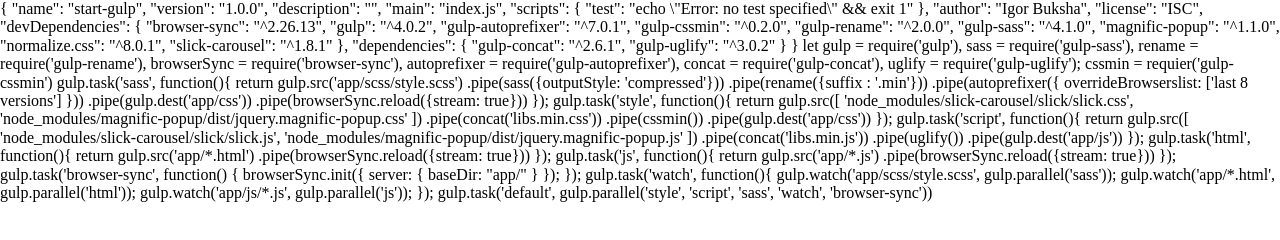
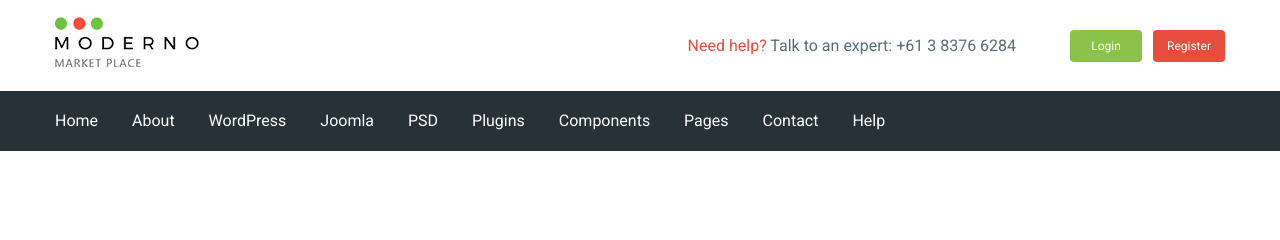
Before and after one commit to ehotzvezdolet/moderno, a website: page app/index.html in a window 1280 px wide. Drawn offline with nearby package versions, Linux system fonts and the light colour scheme; files that its build step writes are made by us from their sources.

Commit message:
added header

```diff
--- a/app/index.html
+++ b/app/index.html
@@ -1,120 +1,105 @@
 <!DOCTYPE html>
 <html lang="en">
+
 <head>
     <meta charset="UTF-8">
+    <link rel="preconnect" href="https://fonts.gstatic.com">
+    <link href="https://fonts.googleapis.com/css2?family=Roboto:wght@400;500;700&display=swap" rel="stylesheet">
     <meta name="viewport" content="width=device-width, initial-scale=1.0">
     <title>Document</title>
     <link rel="stylesheet" href="css/libs.min.css">
     <link rel="stylesheet" href="css/style.min.css">
+
 </head>
+
 <body>
-    {
-        "name": "start-gulp",
-        "version": "1.0.0",
-        "description": "",
-        "main": "index.js",
-        "scripts": {
-          "test": "echo \"Error: no test specified\" && exit 1"
-        },
-        "author": "Igor Buksha",
-        "license": "ISC",
-        "devDependencies": {
-          "browser-sync": "^2.26.13",
-          "gulp": "^4.0.2",
-          "gulp-autoprefixer": "^7.0.1",
-          "gulp-cssmin": "^0.2.0",
-          "gulp-rename": "^2.0.0",
-          "gulp-sass": "^4.1.0",
-          "magnific-popup": "^1.1.0",
-          "normalize.css": "^8.0.1",
-          "slick-carousel": "^1.8.1"
-        },
-        "dependencies": {
-          "gulp-concat": "^2.6.1",
-          "gulp-uglify": "^3.0.2"
-        }
-      }
+    <header class="header">
+        <div class="header__top">
+            <div class="container">
+                <div class="header__top-inner">
+                    <div class="header__logo">
+                        <a href="#">
+                            <img src="images/logo.png" alt="">
+                        </a>
+                    </div>
+                    <div class="header__text">
+                        <a href=""><span>Need help?</span>
+                        </a> Talk to an expert:
+                        <a class="header__phone" href="tel:61383766284">+61 3 8376
+                            6284</a>
+                    </div>
+                    <div class="header__box">
+                        <a class="basket" href="#"></a>
+                        <a href="#" class="header__btn header__btn-login">Login</a>
+                        <a href="#" class="header__btn header__btn-register">Register</a>
+                    </div>
+                </div>
+            </div>
+        </div>
+        <div class="header__menu">
+            <div class="container">
+                <div class="menu">
+                    <ul class="menu__list">
+                        <li>
+                            <a href="#">
+                                Home
+                            </a>
+                        </li>
+                        <li>
+                            <a href="#">
+                                About
+                            </a>
+                        </li>
+                        <li>
+                            <a href="#">
+                                WordPress
+                            </a>
+                        </li>
+                        <li>
+                            <a href="#">
+                                Joomla
+                            </a>
+                        </li>
+                        <li>
+                            <a href="#">
+                                PSD
+                            </a>
+                        </li>
+                        <li>
+                            <a href="#">
+                                Plugins
+                            </a>
+                        </li>
+                        <li>
+                            <a href="#">
+                                Components
+                            </a>
+                        </li>
+                        <li>
+                            <a href="#">
+                                Pages
+                            </a>
+                        </li>
+                        <li>
+                            <a href="#">
+                                Contact
+                            </a>
+                        </li>
+                        <li>
+                            <a href="#">
+                                Help
+                            </a>
+                        </li>
+                    </ul>
+                </div>
+            </div>
+        </div>
 
 
 
 
 
-      let gulp = require('gulp'),
-      sass = require('gulp-sass'),
-      rename = require('gulp-rename'),
-      browserSync = require('browser-sync'),
-      autoprefixer = require('gulp-autoprefixer'),
-      concat = require('gulp-concat'),
-      uglify = require('gulp-uglify');
-      cssmin = requier('gulp-cssmin')
-
-
-  gulp.task('sass', function(){
-     return gulp.src('app/scss/style.scss')
-              .pipe(sass({outputStyle: 'compressed'}))
-              .pipe(rename({suffix : '.min'}))
-              .pipe(autoprefixer({
-                  overrideBrowserslist: ['last 8 versions']
-              }))
-              .pipe(gulp.dest('app/css'))
-              .pipe(browserSync.reload({stream: true}))
-  });
-
-  gulp.task('style', function(){
-      return gulp.src([
-          'node_modules/slick-carousel/slick/slick.css',
-          'node_modules/magnific-popup/dist/jquery.magnific-popup.css'
-      ])
-         .pipe(concat('libs.min.css'))
-         .pipe(cssmin())
-         .pipe(gulp.dest('app/css'))
-
-  });
-
-
-
-  gulp.task('script', function(){
-      return gulp.src([
-          'node_modules/slick-carousel/slick/slick.js',
-          'node_modules/magnific-popup/dist/jquery.magnific-popup.js'
-      ])
-         .pipe(concat('libs.min.js'))
-         .pipe(uglify())
-         .pipe(gulp.dest('app/js'))
-
-  });
-
-
-
-  gulp.task('html', function(){
-     return gulp.src('app/*.html')
-      .pipe(browserSync.reload({stream: true}))
-  });
-
-  gulp.task('js', function(){
-     return gulp.src('app/*.js')
-      .pipe(browserSync.reload({stream: true}))
-  });
-
-
-
-  gulp.task('browser-sync', function() {
-      browserSync.init({
-          server: {
-              baseDir: "app/"
-          }
-      });
-  });
-
-
-  gulp.task('watch', function(){
-      gulp.watch('app/scss/style.scss', gulp.parallel('sass'));
-      gulp.watch('app/*.html', gulp.parallel('html'));
-      gulp.watch('app/js/*.js', gulp.parallel('js'));
-
-  });
-
-  gulp.task('default', gulp.parallel('style', 'script', 'sass', 'watch', 'browser-sync'))
+    </header>
 
 
 
@@ -122,4 +107,5 @@
     <script src="js/libs.min.js"></script>
     <script src="js/main.min.js"></script>
 </body>
+
 </html>
--- /dev/null
+++ b/app/scss/_fonts.scss
@@ -0,0 +1,7 @@
+@font-face {
+    font-family: 'Roboto-Regular' sans-serif;
+    src: url('../fonts/Roboto-Regular.woff2') format('woff2'),
+         url('../fonts/Roboto-Regular.woff') format('woff');
+         font-weight: 400;
+         font-display: swap;
+}
--- /dev/null
+++ b/app/scss/_global.scss
@@ -0,0 +1,31 @@
+html{
+    box-sizing: border-box;
+}
+*,
+*::before,
+*::after{
+    box-sizing: inherit;
+}
+a{
+    display: inline-block;
+    text-decoration: none;
+    color: $text;
+}
+ul,
+li{
+    margin: 0;
+    padding: 0;
+    list-style: none;
+}
+body{
+    font-family: 'Roboto', sans-serif;
+    font-weight: 400;
+    font-style: 15px;
+    line-height: 24px;
+    color: $text;
+}
+.container{
+    max-width: 1200px;
+    margin: 0 auto;
+    padding: 0 15px;
+}
--- /dev/null
+++ b/app/scss/_vars.scss
@@ -0,0 +1,4 @@
+$text: #546e7a;
+$red: #e74c3c;
+$green: #8bc34a;
+$bg: #263238;
--- a/app/scss/style.scss
+++ b/app/scss/style.scss
@@ -1,8 +1,54 @@
-html{
-    box-sizing: border-box;
+@import 'vars';
+@import 'global';
+@import 'fonts';
+
+.header__top-inner{
+    display: flex;
+    justify-content: space-between;
+    height: 91px;
+    align-items: center;
 }
-*,
-*::before,
-*::after{
-    box-sizing: inherit;
+.header__text{
+    margin-left: auto;
+    margin-right: 50px;
+    span{
+        color: $red;
+    }
 }
+
+.header__btn{
+    padding: 4px 9px;
+    width: 72px;
+    border-radius: 4px;
+    text-align: center;
+    color: #fff;
+    font-size: 12px;
+}
+.header__btn-login{
+    background-color: $green;
+}
+.header__btn-register{
+    background-color: $red;
+    margin-left: 7px;
+}
+.header__menu{
+    background-color: $bg;
+}
+.menu{
+    display: flex;
+    align-items: center;
+    height: 60px;
+}
+.menu__list{
+    li{
+        display: inline-block;
+        &+li{
+            margin-left: 30px;
+        }
+    }
+    a{
+        color: #fff;
+        line-height: 30px;
+        font-style: 14px;
+    }
+}
--- a/gulpfile.js
+++ b/gulpfile.js
@@ -9,7 +9,7 @@
 
 
 gulp.task('sass', function(){
-   return gulp.src('app/scss/style.scss')
+   return gulp.src('app/scss/**/*.scss')
             .pipe(sass({outputStyle: 'compressed'}))
             .pipe(rename({suffix : '.min'}))
             .pipe(autoprefixer({
@@ -67,7 +67,7 @@
 
 
 gulp.task('watch', function(){
-    gulp.watch('app/scss/style.scss', gulp.parallel('sass'));
+    gulp.watch('app/scss/**/*.scss', gulp.parallel('sass'));
     gulp.watch('app/*.html', gulp.parallel('html'));
     gulp.watch('app/js/*.js', gulp.parallel('js'));
 
```
Also changed, not shown: app/fonts/Roboto-Regular.woff (added), app/fonts/Roboto-Regular.woff2 (added), app/images/logo.png (added).
